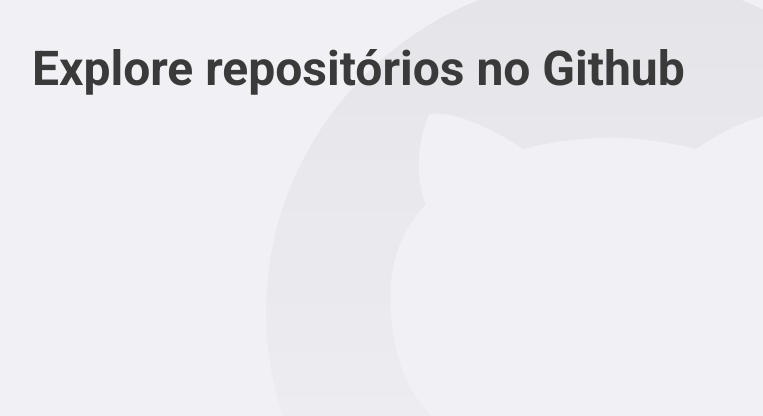
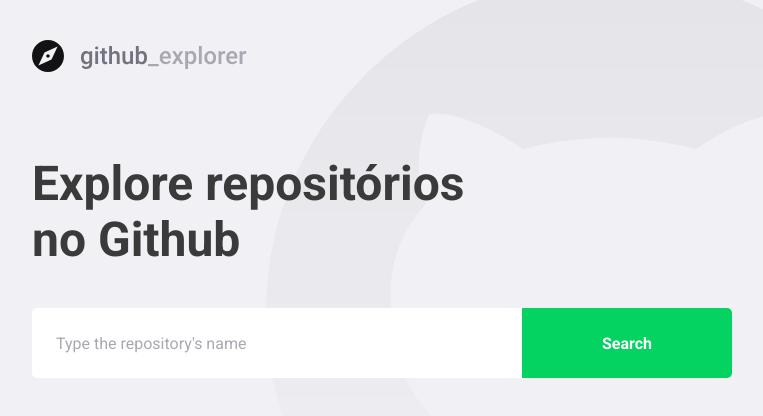
Before and after one commit to mhayk/github-explorer, a React (Create React App) app: page / in a window 1280 px wide. Shown: the top 416 px of the page, without its empty margins (148-911 px from the left). Built offline with nearby package versions, Linux system fonts and the light colour scheme.

Commit message:
Header and Form has been styled.
The package polished has been installed.

Signed-off-by: Mhayk Whandson <hi@mhayk.com>

```diff
--- a/package.json
+++ b/package.json
@@ -10,6 +10,7 @@
     "@types/node": "^12.0.0",
     "@types/react": "^16.9.0",
     "@types/react-dom": "^16.9.0",
+    "polished": "^3.5.2",
     "react": "^16.13.1",
     "react-dom": "^16.13.1",
     "react-router-dom": "^5.1.2",
--- a/src/pages/Dashboard/index.tsx
+++ b/src/pages/Dashboard/index.tsx
@@ -1,9 +1,21 @@
 import React from 'react';
 
-import { Title } from './styles';
+import logoImg from '../../assets/logo.svg';
+
+import { Title, Form } from './styles';
 
 const Dashboard: React.FC = () => {
-  return <Title>Explore repositórios no Github</Title>;
+  return (
+    <>
+      <img src={logoImg} alt="Github Explorer" />
+      <Title>Explore repositórios no Github</Title>
+
+      <Form action="">
+        <input placeholder="Type the repository's name" />
+        <button type="submit">Search</button>
+      </Form>
+    </>
+  );
 };
 
 export default Dashboard;
--- a/src/pages/Dashboard/styles.ts
+++ b/src/pages/Dashboard/styles.ts
@@ -1,6 +1,47 @@
 import styled from 'styled-components';
+import { shade } from 'polished';
 
 export const Title = styled.h1`
   font-size: 48px;
   color: #3a3a3a;
+  max-width: 450px;
+  line-height: 56px;
+
+  margin-top: 80px;
 `;
+
+export const Form = styled.form`
+  margin-top: 40px;
+  max-width: 700px;
+
+  display: flex;
+
+  input {
+    flex: 1;
+
+    height: 70px;
+    padding: 0 24px;
+    border: 0;
+    border-radius: 5px 0 0 5px;
+    color: #3a3a3a;
+
+    &::placeholder {
+      color: #a8a8b3;
+    }
+  }
+
+  button {
+    width: 210px;
+    height: 70px;
+    background: #04d361;
+    border-radius: 0px 5px 5px 0px;
+    border: 0;
+    color: #fff;
+    font-weight: bold;
+    transition: background-color 0.2s;
+
+    &:hover {
+      background: ${shade(0.2, '#04d361')};
+    }
+  }
+`;
```
Also changed, not shown: src/assets/logo.svg (added).
